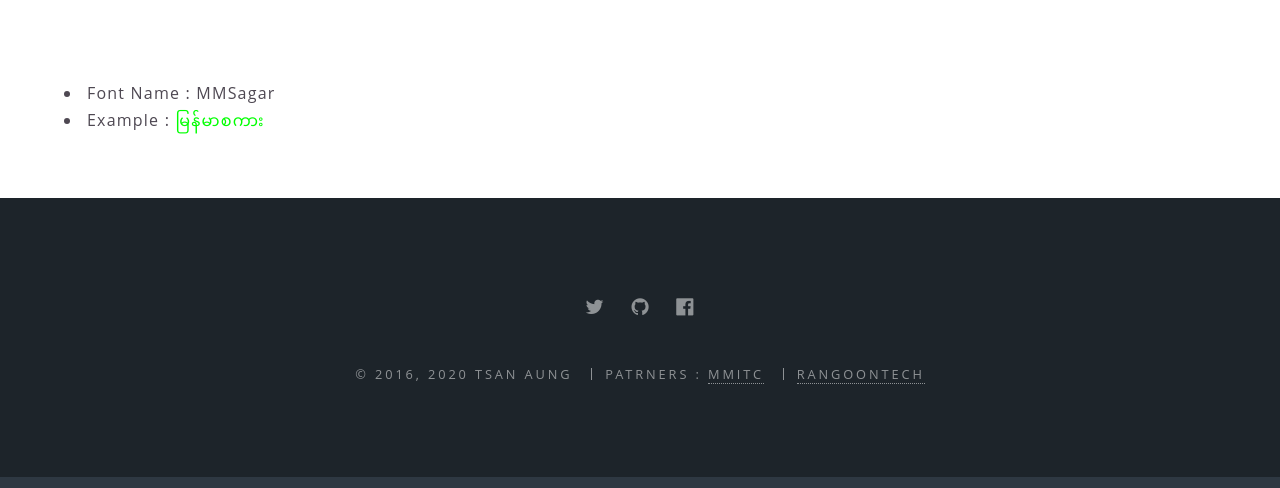
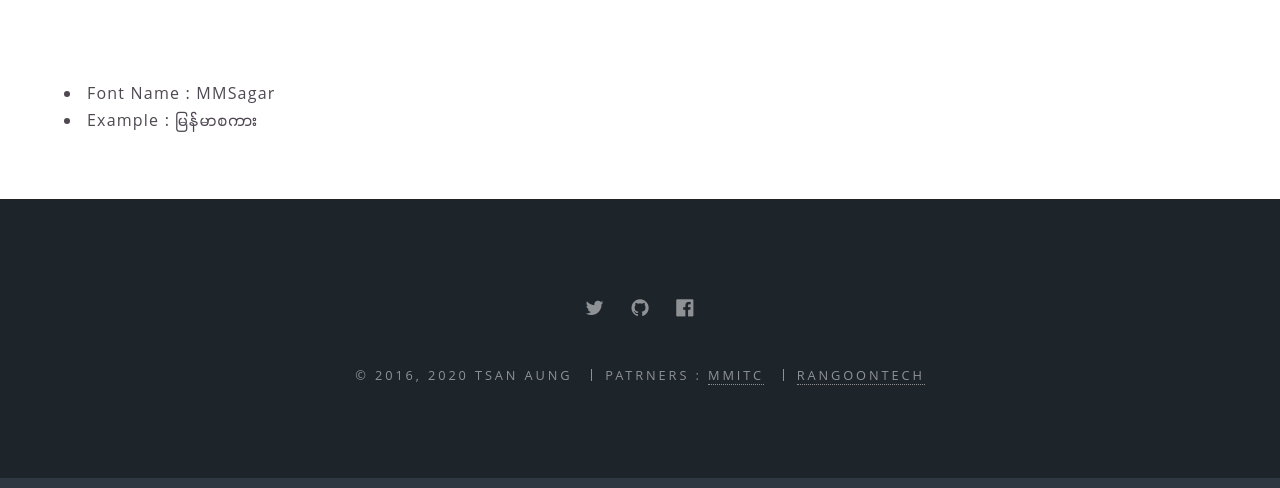
Before and after one commit to tsanaung/tsanaung.github.io, a Jekyll site: the page built from mmfonts.html, in a window 1280 px wide. Shown: the part 409-897 px from the top of the page. Built offline with Jekyll 4.4.1, drawn with Linux system fonts in a browser that asks for light colours; some web fonts are replaced.

Commit message:
Update mmfonts.css

```diff
--- a/css/mmfonts.css
+++ b/css/mmfonts.css
@@ -1,10 +1,10 @@
 @font-face {
   font-family: "MMSagar";
-  src: url("https/tsanaung.github.io/fonts/MyanmarSagar.ttf") format("truetype"); /* Safari, Android, iOS */
+  src: url("https://tsanaung.github.io/fonts/MyanmarSagar.ttf") format("truetype"); /* Safari, Android, iOS */
 }
 .mmsagar {
   font-family: MMSagar;
-  color: #00ff00;
+  //color: #00ff00;
 }
 .oneem {
   font-size: 1em;
```
